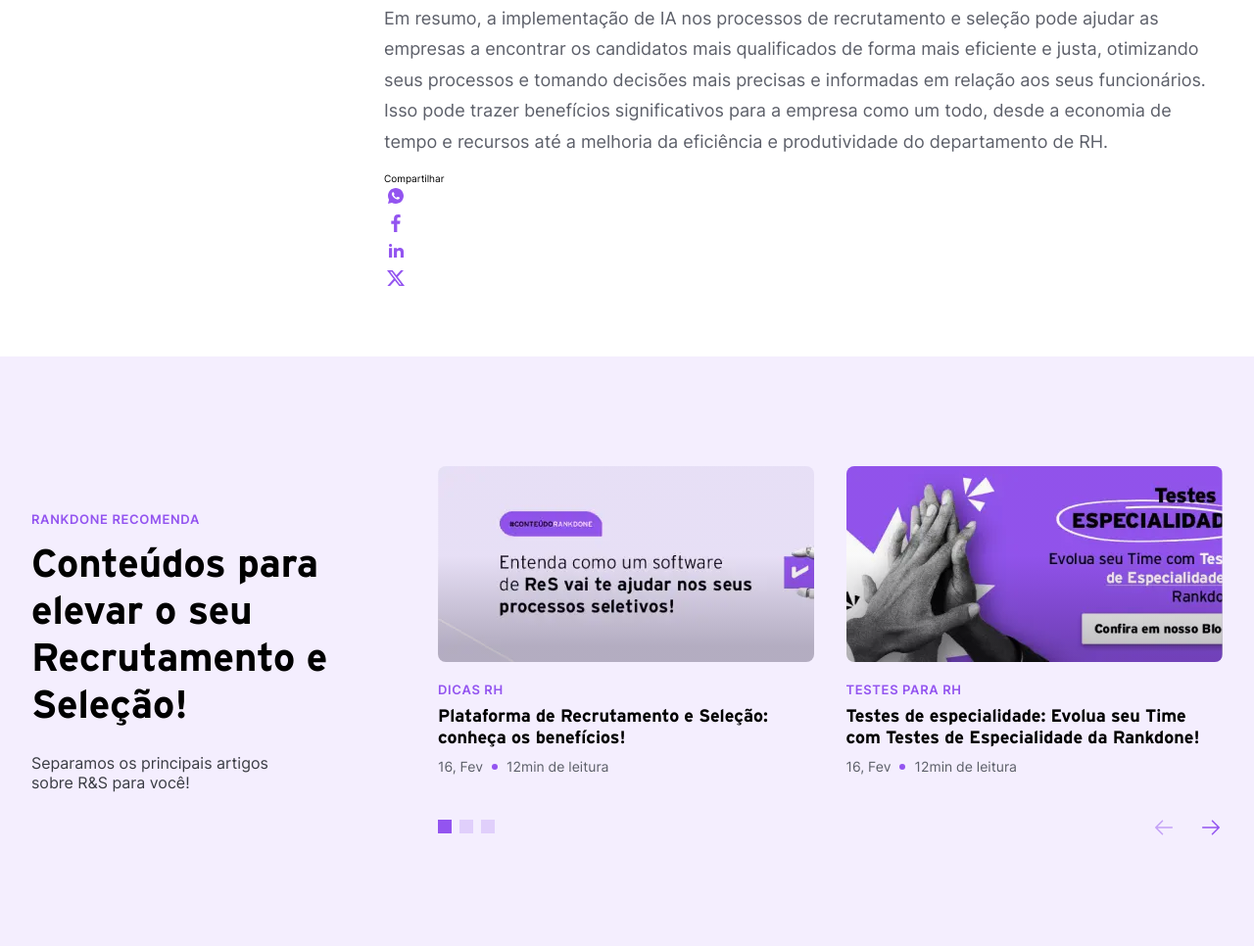
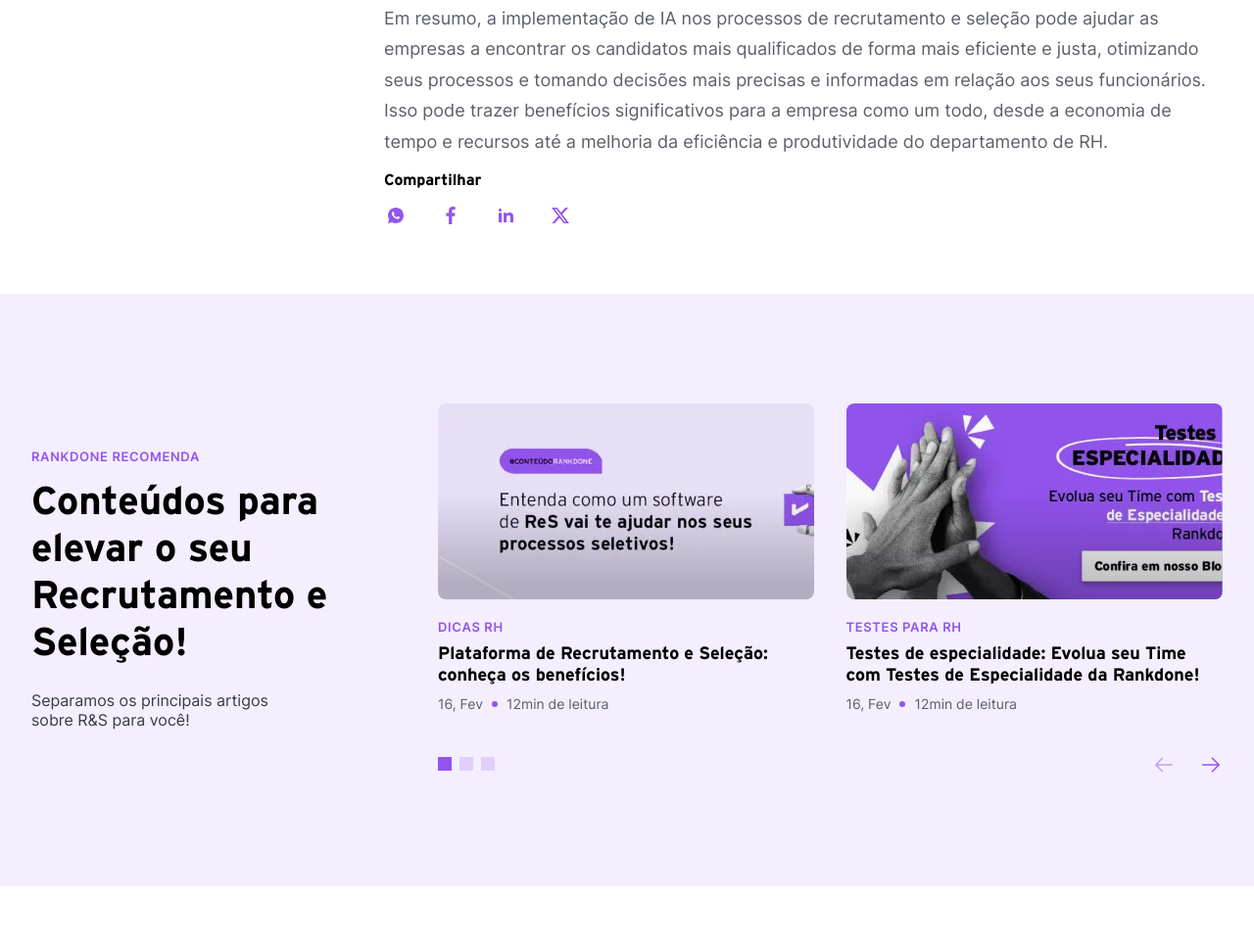
Before and after one commit to luuizz/blog-rankdone, a website: page detalhes-post.html in a window 1280 px wide. Shown: the part 5209-6175 px from the top of the page at 98% size. Drawn offline with nearby package versions, Linux system fonts and the light colour scheme; files that its build step writes are made by us from their sources; files whose address does not match are found by name.

Commit message:
add new pattern for socials-share

```diff
--- a/scss/_patterns.scss
+++ b/scss/_patterns.scss
@@ -326,3 +326,18 @@
     text-transform: uppercase;
     color: var(--purple-500)
 }
+
+.socials-share {
+  span {
+      font-size: 1.6rem;
+      display: inline-block;
+      font-family: var(--font-title);
+      font-weight: bold;
+      line-height: 100%;
+      margin-bottom: 1.6rem;
+  }
+  .socials {
+      @include flex-center;
+      gap: 3.2rem;
+  }
+}
```
